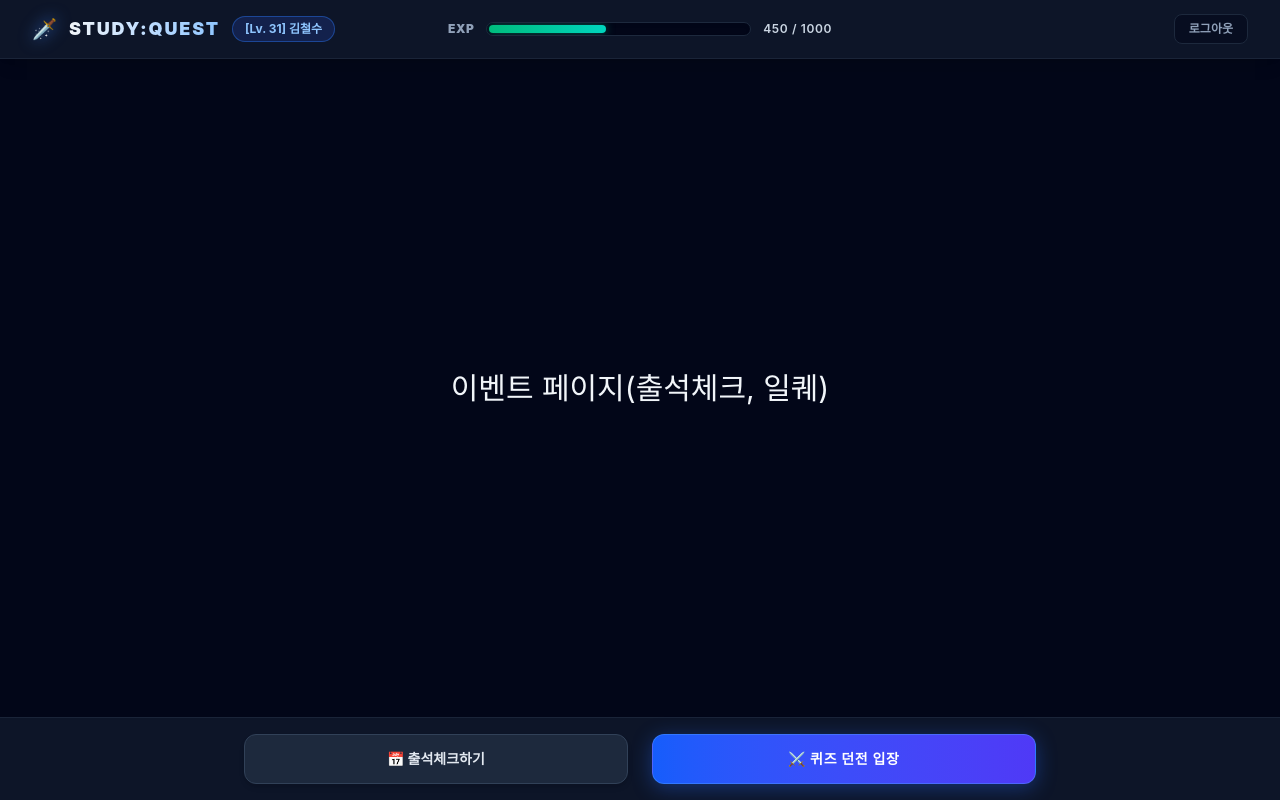
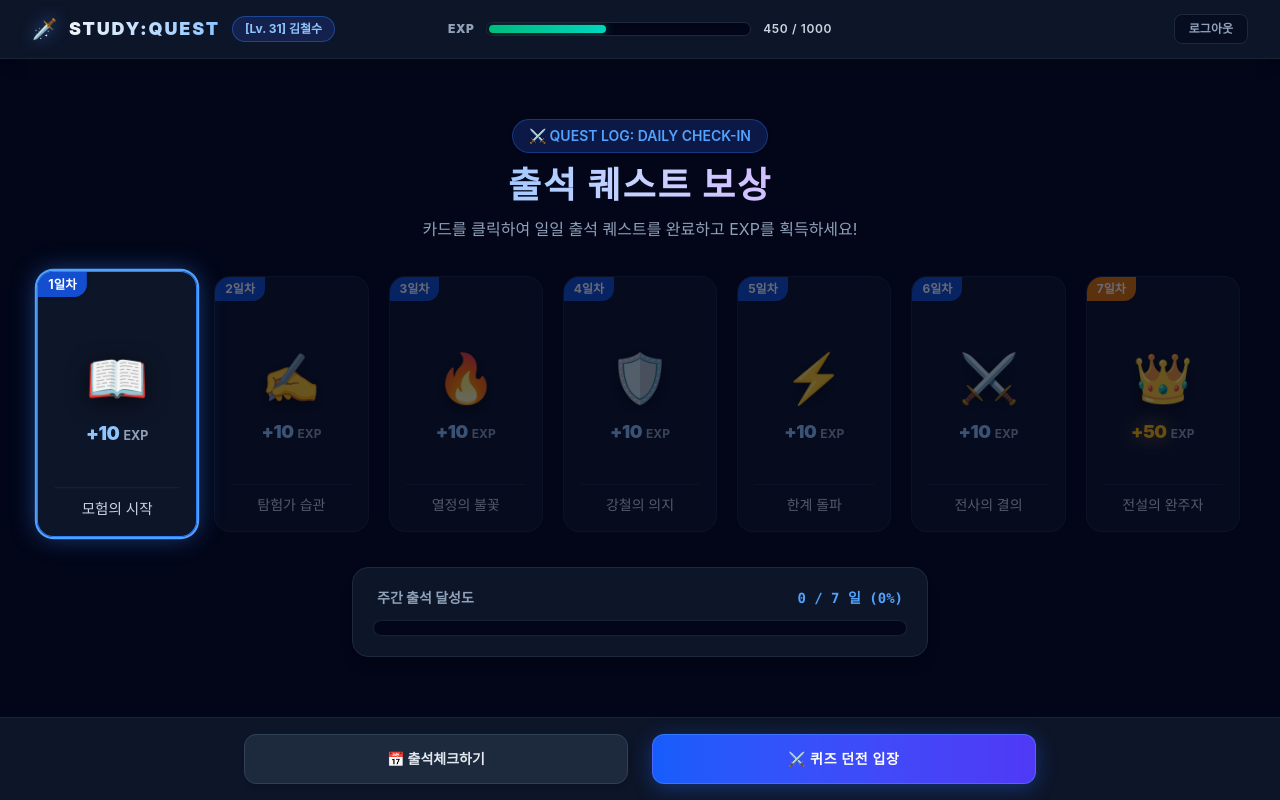
Before and after one commit to dwune08/studyquest, a React (Vite) app in the folder studyquest-frontend/study-quest/: page /event in a window 1280 px wide. Built offline with nearby package versions, Linux system fonts and the light colour scheme.

Commit message:
feat: 이벤트 페이지 UI 구현

```diff
--- a/studyquest-frontend/study-quest/src/pages/EventPage.jsx
+++ b/studyquest-frontend/study-quest/src/pages/EventPage.jsx
@@ -1,11 +1,138 @@
-import BasicLayout from "../layouts/BasicLayout"
+import { useState } from "react";
+import BasicLayout from "../layouts/BasicLayout";
+
+// 퀘스트 출석 보상 데이터
+const INITIAL_REWARDS = [
+  { day: 1, exp: 10, label: "모험의 시작", icon: "📖", isClaimed: false },
+  { day: 2, exp: 10, label: "탐험가 습관", icon: "✍️", isClaimed: false },
+  { day: 3, exp: 10, label: "열정의 불꽃", icon: "🔥", isClaimed: false },
+  { day: 4, exp: 10, label: "강철의 의지", icon: "🛡️", isClaimed: false },
+  { day: 5, exp: 10, label: "한계 돌파", icon: "⚡", isClaimed: false },
+  { day: 6, exp: 10, label: "전사의 결의", icon: "⚔️", isClaimed: false },
+  { day: 7, exp: 50, label: "전설의 완주자", icon: "👑", isClaimed: false },
+];
 
 const EventPage = () => {
+  const [rewards, setRewards] = useState(INITIAL_REWARDS);
+
+  // 출석 완료 개수 및 달성률 계산
+  const claimedCount = rewards.filter((r) => r.isClaimed).length;
+  const progressPercent = Math.round((claimedCount / rewards.length) * 100);
+
+  // 카드 클릭 시 경험치 수령 처리
+  const handleCardClick = (index) => {
+    const targetReward = rewards[index];
+
+    if (targetReward.isClaimed) {
+      alert(`이미 ${targetReward.day}일차 보상을 획득하셨습니다!`);
+      return;
+    }
+
+    if (index > 0 && !rewards[index - 1].isClaimed) {
+      alert(`${index}일차 출석 퀘스트를 먼저 완료해야 합니다!`);
+      return;
+    }
+
+    const updated = [...rewards];
+    updated[index].isClaimed = true;
+    setRewards(updated);
+
+    alert(`🎉 [${targetReward.day}일차 출석 완료!] +${targetReward.exp} EXP를 획득했습니다.`);
+  };
+
   return (
     <BasicLayout>
-        <div className='text-3xl'>
-          <div>이벤트 페이지(출석체크, 일퀘)</div>
+      {/* max-w-7xl로 폭을 넓히고 justify-around로 화면 전체에 시원하게 분산 */}
+      <div className="flex-1 flex flex-col items-center justify-around py-8 px-6 max-w-7xl mx-auto w-full min-h-[calc(100vh-180px)]">
+
+        {/* 1. 상단 퀘스트 타이틀 */}
+        <div className="text-center my-2">
+          <div className="inline-block bg-blue-900/40 border border-blue-500/30 text-blue-400 text-xs sm:text-sm font-semibold px-4 py-1.5 rounded-full mb-3 shadow-sm">
+            ⚔️ QUEST LOG: DAILY CHECK-IN
+          </div>
+          <h2 className="text-3xl sm:text-4xl font-extrabold text-transparent bg-clip-text bg-gradient-to-r from-blue-300 via-indigo-200 to-purple-300 tracking-wider mb-3">
+            출석 퀘스트 보상
+          </h2>
+          <p className="text-sm sm:text-base text-slate-400">
+            카드를 클릭하여 일일 출석 퀘스트를 완료하고 EXP를 획득하세요!
+          </p>
         </div>
+
+        {/* 2. EXP 보상 카드 그리드 (카드 높이 h-64 확장 및 gap-5 조절) */}
+        <div className="grid grid-cols-2 sm:grid-cols-3 md:grid-cols-4 lg:grid-cols-7 gap-4 sm:gap-5 w-full my-6">
+          {rewards.map((item, index) => {
+            const isCurrent = !item.isClaimed && (index === 0 || rewards[index - 1].isClaimed);
+
+            return (
+              <div
+                key={item.day}
+                onClick={() => handleCardClick(index)}
+                className={`relative flex flex-col justify-between bg-slate-900/90 border rounded-2xl p-4 h-64 transition-all duration-300 overflow-hidden group cursor-pointer select-none ${
+                  item.isClaimed
+                    ? 'border-slate-800/60 opacity-60'
+                    : isCurrent
+                    ? 'border-blue-500 shadow-[0_0_25px_rgba(59,130,246,0.45)] ring-2 ring-blue-400 scale-[1.04] z-10 hover:scale-[1.07]'
+                    : 'border-slate-800/90 opacity-40 hover:border-slate-700'
+                }`}
+              >
+                {/* 상단 일차 배지 */}
+                <div className={`absolute top-0 left-0 text-white text-xs font-bold px-2.5 py-1 rounded-br-xl shadow ${
+                  item.day === 7 ? 'bg-amber-600' : 'bg-blue-600/80'
+                }`}>
+                  {item.day}일차
+                </div>
+
+                {/* 중앙 심볼 아이콘 & EXP 수치 */}
+                <div className="flex-1 flex flex-col items-center justify-center relative mt-4">
+                  <span className="text-4xl sm:text-5xl my-2 filter drop-shadow-[0_4px_10px_rgba(0,0,0,0.6)] transition-transform duration-300 group-hover:scale-110">
+                    {item.icon}
+                  </span>
+
+                  <div className="mt-2 text-center">
+                    <span className={`text-lg font-black tracking-tight ${
+                      item.day === 7 ? 'text-amber-400 drop-shadow-[0_0_10px_rgba(251,191,36,0.6)]' : 'text-blue-300'
+                    }`}>
+                      +{item.exp}
+                    </span>
+                    <span className="text-xs font-bold text-slate-400 ml-1">EXP</span>
+                  </div>
+
+                  {/* 출석 완료 도장 */}
+                  {item.isClaimed && (
+                    <div className="absolute inset-0 flex items-center justify-center">
+                      <div className="border-2 border-emerald-500/80 bg-slate-950/85 text-emerald-400 font-extrabold text-xs sm:text-sm px-3 py-1.5 rounded rotate-[-12deg] shadow-xl tracking-widest backdrop-blur-xs">
+                        QUEST CLEAR
+                      </div>
+                    </div>
+                  )}
+                </div>
+
+                {/* 하단 타이틀 라벨 */}
+                <div className="border-t border-slate-800/80 pt-2.5 text-center">
+                  <p className="text-xs sm:text-sm font-medium text-slate-300 truncate">
+                    {item.label}
+                  </p>
+                </div>
+              </div>
+            );
+          })}
+        </div>
+
+        {/* 3. 하단 주간 진행률 바 (폭 max-w-xl 확장) */}
+        <div className="w-full max-w-xl bg-slate-900/90 border border-slate-800 p-5 rounded-2xl shadow-lg my-2">
+          <div className="flex justify-between text-xs sm:text-sm font-bold mb-3 px-1">
+            <span className="text-slate-400">주간 출석 달성도</span>
+            <span className="text-blue-400 font-mono">{claimedCount} / 7 일 ({progressPercent}%)</span>
+          </div>
+          <div className="w-full bg-slate-950 h-4 rounded-full border border-slate-800/80 overflow-hidden relative">
+            <div
+              className="bg-gradient-to-r from-blue-600 to-emerald-400 h-full rounded-full transition-all duration-500 shadow-[0_0_12px_rgba(52,211,153,0.6)]"
+              style={{ width: `${progressPercent}%` }}
+            />
+          </div>
+        </div>
+
+      </div>
     </BasicLayout>
   );
 };
```
